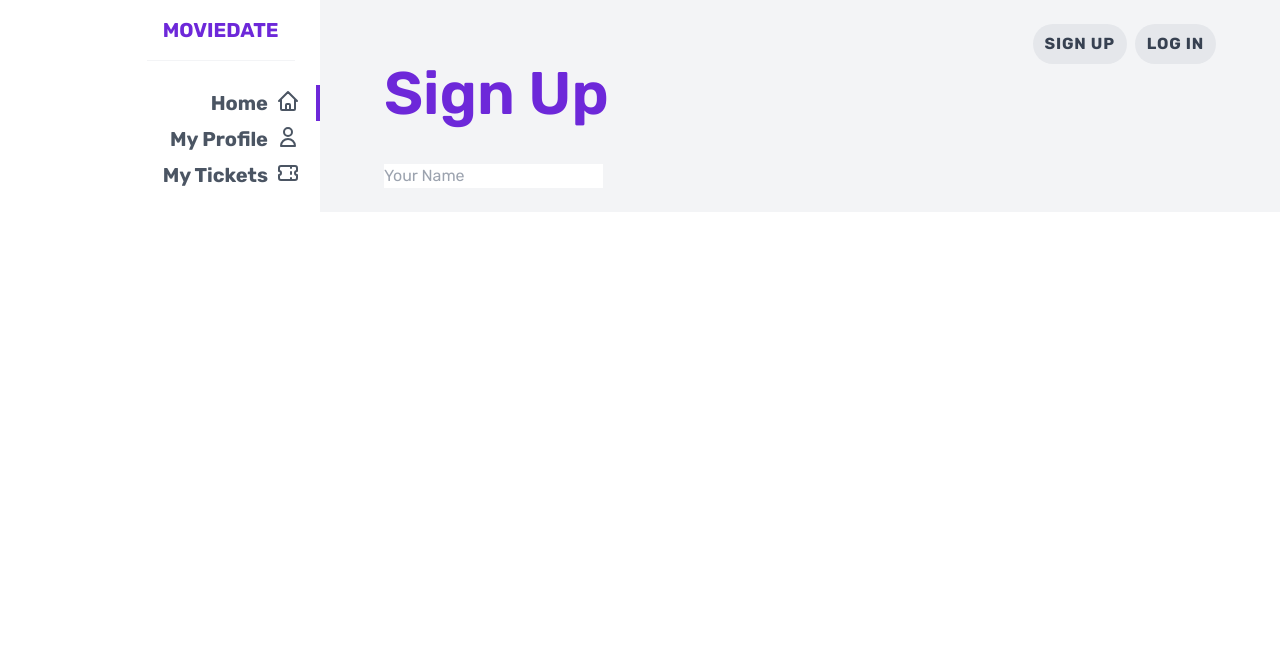
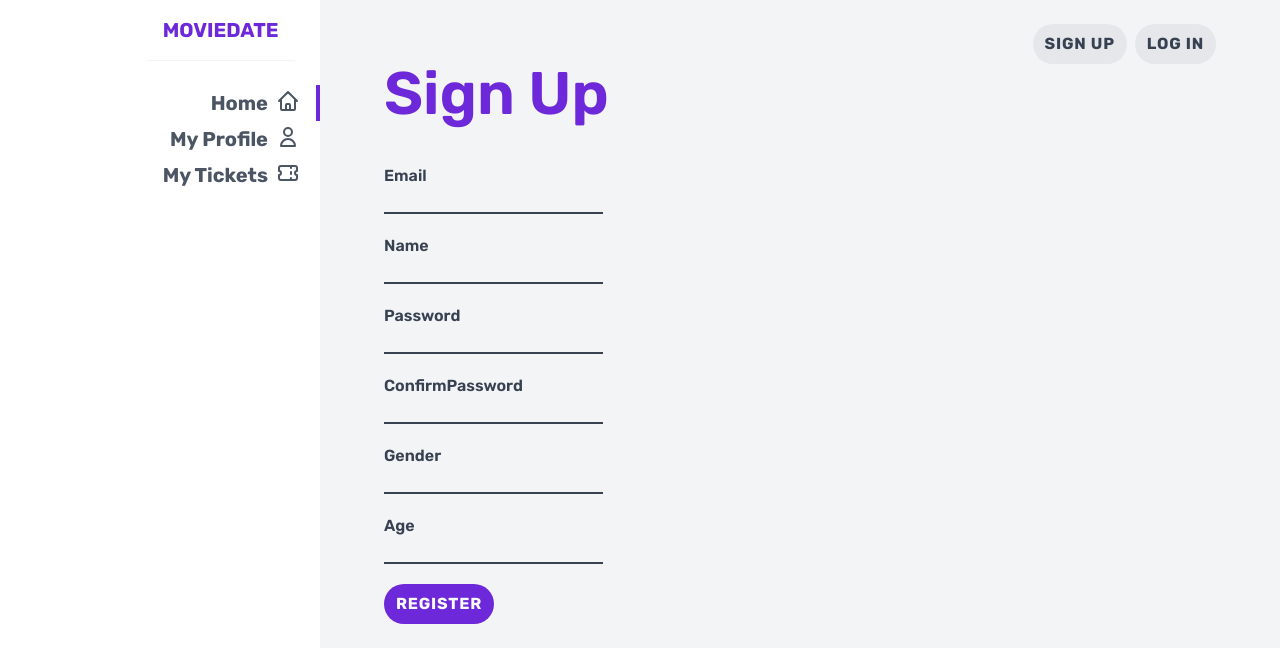
Before and after one commit to ivanesmantovich/theater-app, a Next.js app: page /signup in a window 1280 px wide. Shown: the top 662 px of the page. Built offline with nearby package versions, Linux system fonts and the light colour scheme.

Commit message:
Added sign-up form

```diff
--- a/components/SignUpForm.tsx
+++ b/components/SignUpForm.tsx
@@ -1,10 +1,27 @@
 import React from 'react';
 import { Formik, Form } from 'formik';
 import TextField from './TextField';
+import * as Yup from 'yup';
 
 type signUpFormType = {};
 
 export const SignUpForm = ({}: signUpFormType) => {
+  const validate = Yup.object({
+    email: Yup.string().email('Email is invalid').required('Required'),
+    name: Yup.string()
+      .max(40, 'Must be 40 characters or less')
+      .required('Required'),
+    password: Yup.string()
+      .min(6, 'Password must be at least 6 characters')
+      .required('Required'),
+    confirmPassword: Yup.string()
+      .oneOf([Yup.ref('password'), null], 'Passwords must match')
+      .required('Required'),
+    gender: Yup.string()
+      .max(20, 'Must be 20 characters or less')
+      .required('Required'),
+    age: Yup.number(),
+  });
   return (
     <>
       <header>
@@ -20,13 +37,28 @@ export const SignUpForm = ({}: signUpFormType) => {
             gender: '',
             age: '',
           }}
+          validationSchema={validate}
+          onSubmit={(values) => {
+            console.log(values);
+          }}
         >
-          {(formik) => (
-            <div>
-              <Form>
-                <TextField name="name" type="text" placeholder='Your Name' />
-              </Form>
-            </div>
+          {(props) => (
+            // <div>
+            <Form onSubmit={props.handleSubmit}>
+              <TextField name="email" type="email" />
+              <TextField name="name" type="text" />
+              <TextField name="password" type="password" />
+              <TextField name="confirmPassword" type="password" />
+              <TextField name="gender" type="text" />
+              <TextField name="age" type="number" />
+              <button
+                type="submit"
+                className="font-bold uppercase bg-purple-700 hover:bg-purple-900 text-gray-50 rounded-full py-2 px-3 cursor-pointer tracking-wider"
+              >
+                Register
+              </button>
+            </Form>
+            // </div>
           )}
         </Formik>
       </div>
--- a/components/TextField.tsx
+++ b/components/TextField.tsx
@@ -1,13 +1,27 @@
-import React from 'react'
-import { FieldHookConfig, useField } from 'formik'
+import React from 'react';
+import { ErrorMessage, FieldHookConfig, useField } from 'formik';
 
 const TextField = (props: FieldHookConfig<string>) => {
-    const [field] = useField(props);
-    return (
-        <div>
-            <input {...field} placeholder={props.placeholder} type={props.type} />
-        </div>
-    )
-}
+  const [field, meta] = useField(props);
+  return (
+    <div className="mb-5">
+      <label
+        className={'flex flex-col font-semibold'}
+        style={{ textTransform: 'capitalize' }}
+        htmlFor={field.name}
+      >
+        {field.name}
+      </label>
+      <input
+        className={`bg-gray-100 border-b-2 outline-none mr-3 ${
+          meta.touched && meta.error ? 'border-red-700' : 'border-gray-700'
+        }`}
+        {...field}
+        type={props.type}
+      />
+      <ErrorMessage component="div" name={field.name} />
+    </div>
+  );
+};
 
-export default TextField
+export default TextField;
--- a/styles/globals.css
+++ b/styles/globals.css
@@ -1,21 +1,35 @@
-@import url("https://fonts.googleapis.com/css2?family=Rubik:ital,wght@0,300;0,400;0,500;0,600;0,700;0,800;0,900;1,300;1,400;1,500;1,600;1,700;1,800;1,900&display=swap");
+@import url('https://fonts.googleapis.com/css2?family=Rubik:ital,wght@0,300;0,400;0,500;0,600;0,700;0,800;0,900;1,300;1,400;1,500;1,600;1,700;1,800;1,900&display=swap');
 
 @tailwind base;
 @tailwind components;
 @tailwind utilities;
 
 .card {
-    @apply bg-white rounded overflow-hidden shadow-md relative;
+  @apply bg-white rounded overflow-hidden shadow-md relative;
 }
 
 .image {
-    @apply w-full h-32 sm:h-48 object-cover;
+  @apply w-full h-32 sm:h-48 object-cover;
 }
 
 .length {
-    @apply bg-gray-500 text-gray-900 text-xs uppercase font-bold rounded-full p-2 absolute top-0 ml-2 mt-2;
+  @apply bg-gray-500 text-gray-900 text-xs uppercase font-bold rounded-full p-2 absolute top-0 ml-2 mt-2;
 }
 
 .button {
-    @apply font-bold uppercase bg-gray-200 hover:bg-gray-300 hover:text-gray-900 rounded-full py-2 px-3 cursor-pointer tracking-wider;
+  @apply font-bold uppercase bg-gray-200 hover:bg-gray-300 hover:text-gray-900 rounded-full py-2 px-3 cursor-pointer tracking-wider;
 }
+
+/* Убрать стрелочки из числового инпута */
+/* Chrome, Safari, Edge, Opera */
+input::-webkit-outer-spin-button,
+input::-webkit-inner-spin-button {
+  -webkit-appearance: none;
+  margin: 0;
+}
+
+/* Firefox */
+input[type='number'] {
+  -moz-appearance: textfield;
+}
+/* Убрать стрелочки из числового инпута */
```
